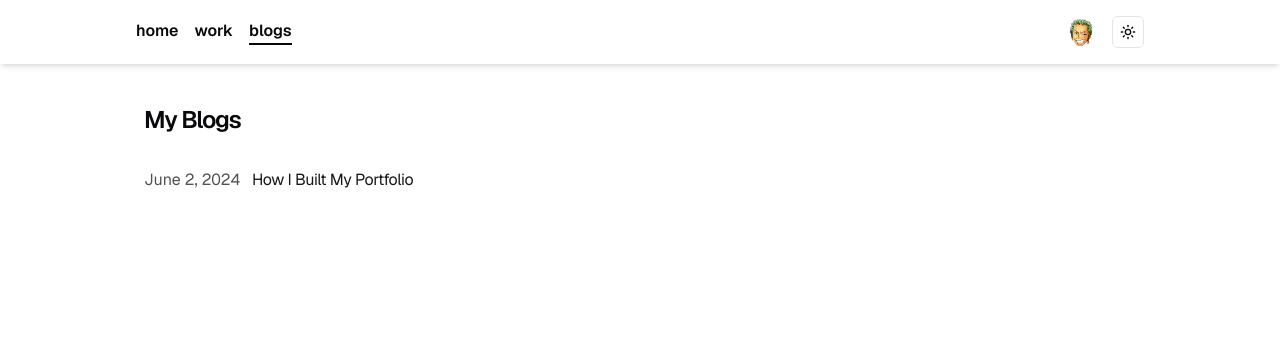
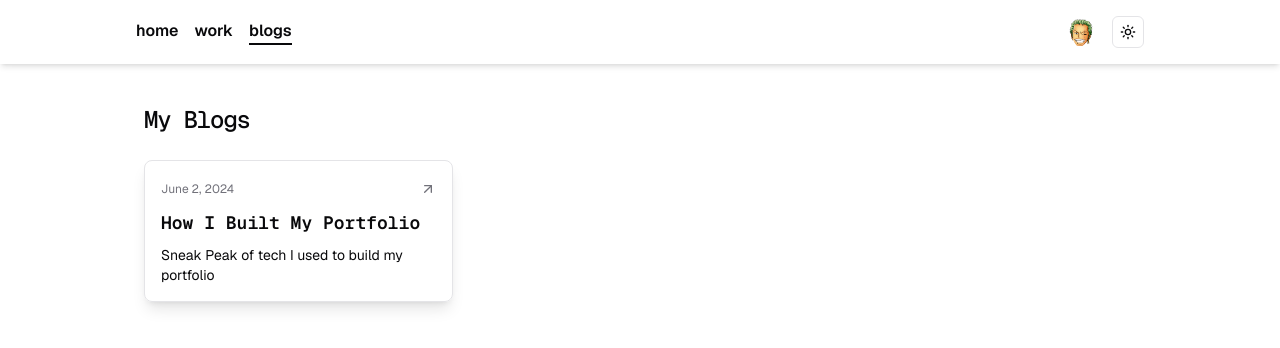
Before and after one commit to nikhilsnayak/nikhilsnayak.dev, a Next.js app: page /blogs in a window 1280 px wide. Shown: the top 348 px of the page. Built offline with nearby package versions, Linux system fonts and the light colour scheme.

Commit message:
style: design change for blogs listing

```diff
--- a/app/blogs/page.tsx
+++ b/app/blogs/page.tsx
@@ -1,4 +1,5 @@
 import type { Metadata } from 'next';
+import { ArrowUpRight } from 'lucide-react';
 import Link from 'next/link';
 import { formatDate } from '@/lib/utils';
 import { getBlogPosts } from '@/lib/utils/server';
@@ -11,34 +12,34 @@ export const metadata: Metadata = {
 };
 
 export default function BlogsPage() {
-  const allBlogs = getBlogPosts();
-  return (
-    <section>
-      <h1 className='mb-8 text-2xl font-semibold tracking-tighter'>My Blogs</h1>
-      <div>
-        {allBlogs
-          .sort((a, b) => {
-            if (
-              new Date(a.metadata.publishedAt) >
-              new Date(b.metadata.publishedAt)
-            ) {
+  const allBlogs = getBlogPosts().toSorted((a, b) => {
+    if (new Date(a.metadata.publishedAt) > new Date(b.metadata.publishedAt)) {
       return -1;
     }
     return 1;
-          })
-          .map((post) => (
+  });
+
+  return (
+    <section>
+      <h1 className='mb-6 font-mono text-2xl font-medium tracking-tighter'>
+        My Blogs
+      </h1>
+      <div className='grid grid-cols-1 gap-8 md:grid-cols-2 lg:grid-cols-3'>
+        {allBlogs.map((post) => (
           <Link
             key={post.slug}
-              className='mb-4 flex flex-col space-y-1'
             href={`/blogs/${post.slug}`}
+            className='group block'
           >
-              <div className='flex w-full flex-col space-x-0 md:flex-row md:space-x-2'>
-                <p className='w-[100px] tabular-nums text-neutral-600 dark:text-neutral-400'>
-                  {formatDate(post.metadata.publishedAt)}
+            <div className='transform space-y-2 overflow-hidden rounded-lg border border-border p-4 shadow-lg transition-all duration-300 hover:scale-105 hover:shadow-xl'>
+              <p className='flex items-center justify-between text-xs text-muted-foreground'>
+                <span>{formatDate(post.metadata.publishedAt)}</span>
+                <ArrowUpRight className='w-4 transition-transform duration-300 group-hover:rotate-45' />
               </p>
-                <p className='tracking-tight text-neutral-900 dark:text-neutral-100'>
+              <h2 className='font-mono text-lg font-semibold'>
                 {post.metadata.title}
-                </p>
+              </h2>
+              <p className='text-sm'>{post.metadata.summary}</p>
             </div>
           </Link>
         ))}
--- a/app/page.tsx
+++ b/app/page.tsx
@@ -120,7 +120,7 @@ function Skills() {
                 <Icon className='w-3 sm:w-4' />
                 <span className='text-sm sm:text-base'>{name}</span>
               </div>
-            </Badge>{' '}
+            </Badge>
           </li>
         ))}
       </ul>
--- a/app/work/page.tsx
+++ b/app/work/page.tsx
@@ -18,8 +18,8 @@ export default function WorkPage() {
           My Work
         </h1>
         <p>
-          Building user centric software solutions and along the way share my
-          learnings with the community
+          Developing user-focused software solutions and continuously sharing my
+          knowledge and insights with the community.
         </p>
       </header>
       <hr className='my-6 border-foreground/20' />
@@ -36,7 +36,9 @@ export default function WorkPage() {
           </a>
         </h2>
         <p className='mb-4 flex flex-col gap-1 text-sm text-muted-foreground'>
-          <span>Trainee Engineer - Software Development </span>
+          <span className='font-medium'>
+            Trainee Engineer - Software Development{' '}
+          </span>
           <span>(Aug 2023 - Present)</span>
         </p>
         <p className='my-4'>
@@ -48,8 +50,8 @@ export default function WorkPage() {
           <span>
             At CodeCraft I contribute to projects using modern frameworks such
             as
-          </span>{' '}
-          <Badge className='mx-1' variant={'secondary'} asChild>
+          </span>
+          <Badge className='m-1' variant={'secondary'} asChild>
             <a
               href='https://react.dev'
               target='_blank'
@@ -57,12 +59,12 @@ export default function WorkPage() {
               aria-label='react'
               className='flex items-center gap-1 transition-all'
             >
-              <SiReact className='w-3' />
+              <SiReact className='w-4 text-blue-500' />
               React
               <ArrowUpRight className='w-4' />
             </a>
           </Badge>
-          <Badge className='mx-1' variant={'secondary'} asChild>
+          <Badge className='m-1' variant={'secondary'} asChild>
             <a
               href='https://nextjs.org'
               target='_blank'
@@ -75,7 +77,7 @@ export default function WorkPage() {
               <ArrowUpRight className='w-4' />
             </a>
           </Badge>
-          <Badge className='mx-1' variant={'secondary'} asChild>
+          <Badge className='m-1' variant={'secondary'} asChild>
             <a
               href='https://nestjs.com'
               target='_blank'
@@ -83,7 +85,7 @@ export default function WorkPage() {
               aria-label='nestjs'
               className='flex items-center gap-1 transition-all'
             >
-              <SiNestjs className='w-4' />
+              <SiNestjs className='w-4 text-red-600' />
               NestJS
               <ArrowUpRight className='w-4' />
             </a>
```
Lines whose indentation alone changed are shown as unchanged.
